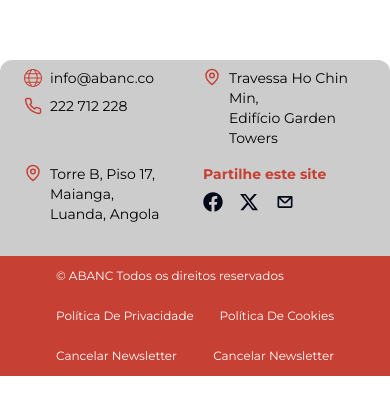
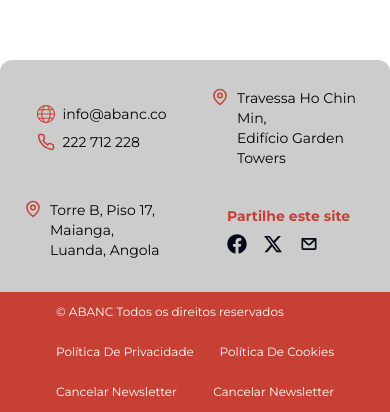
Before and after one commit to Paulods0/abanc, a React (Vite) app: page /institucional in a window 390 px wide. Shown: the part 1026-1438 px from the top of the page. Before the commit the page ends 1402 px from the top, so only its background shows below. Built offline with nearby package versions, Linux system fonts and the light colour scheme.

Commit message:
update:footer

```diff
--- a/src/components/footer/footer.tsx
+++ b/src/components/footer/footer.tsx
@@ -34,7 +34,7 @@
           marginBottom: hovered ? "32px" : "0px",
         }}
         transition={{ duration: 0.3, ease: "easeInOut" }}
-        className="lg:grid grid-cols-3 place-items-start gap-8 mt-6 mx-auto my-2 hidden overflow-hidden origin-top"
+        className="lg:grid grid-cols-3 place-items-start gap-14 mt-6 mx-auto my-2 hidden overflow-hidden origin-top"
       >
         <FooterHeadInfo
           title={FOOTER_LINKS[0].title}
@@ -96,7 +96,7 @@
         <div
           onMouseEnter={handleOnMouseEnter}
           onMouseLeave={handleOnMouseLeave}
-          className="grid grid-cols-2 gap-4 md:grid-cols-2 mb-8 lg:grid-cols-4 lg:gap-0 place-items-start lg:place-items-center"
+          className="grid grid-cols-2 gap-8 md:grid-cols-2 mb-8 lg:grid-cols-4 lg:gap-0 place-items-center lg:place-items-center mt-5 lg:mt-0"
         >
           <div className="flex flex-col gap-y-2 ">
             <FooterInfo text="info@abanc.co" icon="world" />
--- a/src/components/home/slider.tsx
+++ b/src/components/home/slider.tsx
@@ -12,7 +12,7 @@
 
 const Slider = ({ image }: Props) => {
   return (
-    <div className="w-full px-3 lg:px-0">
+    <div className="w-full px-0">
       <Swiper
         slidesPerView={1}
         spaceBetween={50}
```
